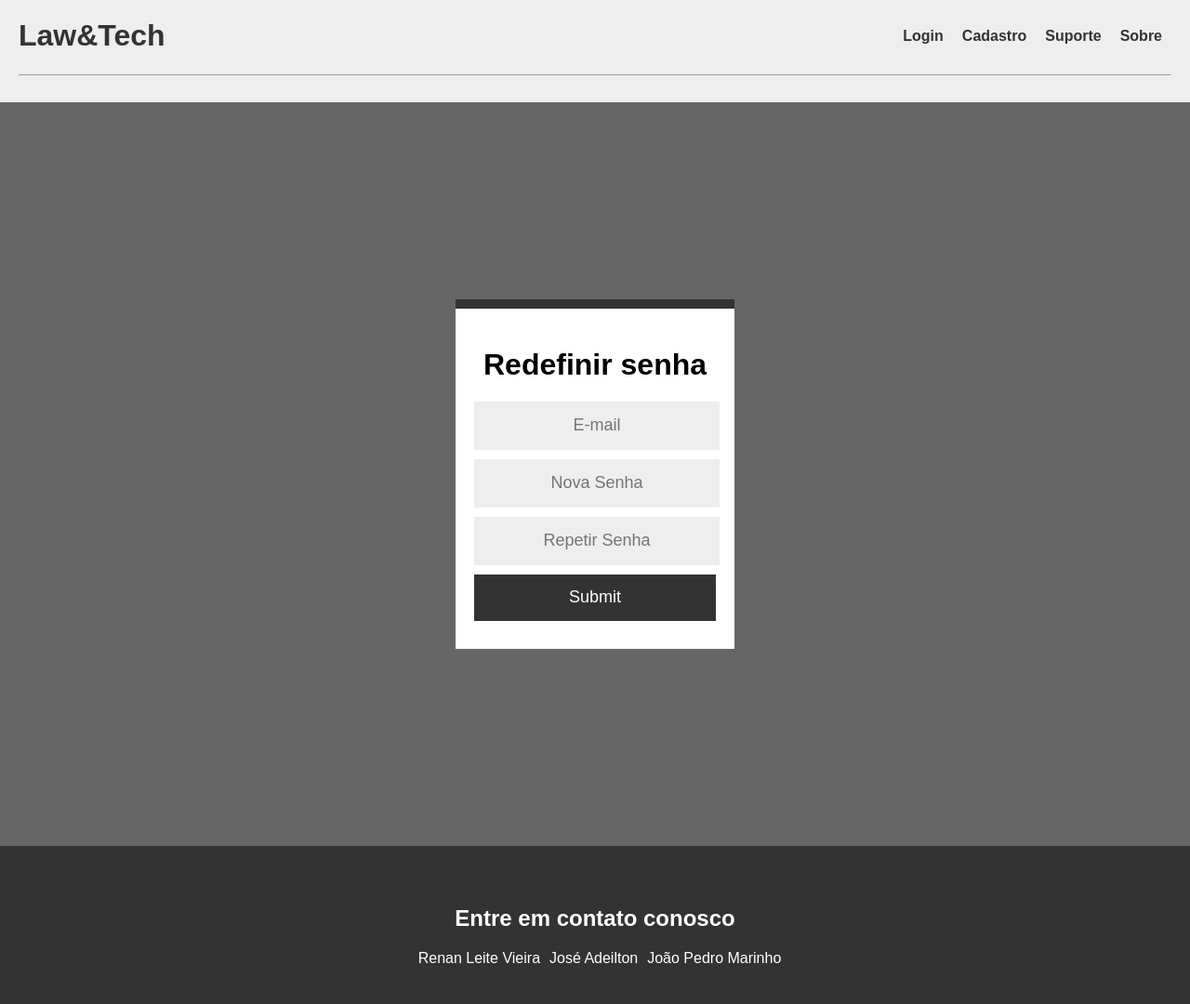
After one commit to renanleitev/lawtech-backend, a Flask app: page /pages/redefinir-senha.html in a window 1280 px wide. The commit adds this page. Shown: the whole page at 93% size. Run offline with Flask 3, Linux system fonts and the light colour scheme.

Commit message:
add: pagina redefinir-senha.html

```diff
--- a/server.py
+++ b/server.py
@@ -16,18 +16,15 @@ def index():
 
 @app.route('/pages/login.html')
 def login():
-  # Obtendo as variáveis globais
-  global port
-  global usuarioId
-  # Porta padrão do flask
-  port = 5000
-  # Definindo a variável global usuarioId
-  usuarioId = 0
   return render_template('pages/login.html')
 
 @app.route('/pages/cadastro.html')
 def cadastro():
   return render_template('pages/cadastro.html')
+
+@app.route('/pages/redefinir-senha.html')
+def redefinir_senha():
+  return render_template('pages/redefinir-senha.html')
 
 @app.route('/pages/sobre.html')
 def sobre():
--- a/templates/pages/login.html
+++ b/templates/pages/login.html
@@ -28,6 +28,7 @@
                 <input type="password" name="password" placeholder="Senha" class="form-input" id="password" required>
                 <input type="submit" name="Entrar" class="form-btn" onclick="login()">
                 Não é cadastrado? <a href="cadastro.html">Crie uma conta</a>
+                Esqueceu a senha? <a href="redefinir-senha.html">Redefinir senha</a>
             </form>
         </div>
     </div>
--- /dev/null
+++ b/templates/pages/redefinir-senha.html
@@ -0,0 +1,79 @@
+<!DOCTYPE html>
+<html lang="en">
+<head>
+    <meta charset="UTF-8">
+    <meta http-equiv="X-UA-Compatible" content="IE=edge">
+    <meta name="viewport" content="width=device-width, initial-scale=1.0">
+    <title>Law&Tech | Redefinir Senha</title>
+    <link rel="stylesheet" href="{{ url_for('static', filename='css/login-cadastro.css') }}">
+</head>
+<body>
+    <header>
+        <h1><a href="/" class="link">Law&Tech</a></h1>
+        <nav>
+          <ul>
+            <li><a href="login.html">Login</a></li>
+            <li><a href="cadastro.html">Cadastro</a></li>
+            <li><a href="suporte.html">Suporte</a></li>
+            <li><a href="sobre.html">Sobre</a></li>
+          </ul>
+        </nav>
+        <hr>
+    </header>
+    <div class="container">
+        <div class="form-box">
+            <form action="" method="post">
+                <h1>Redefinir senha</h1>
+                <input type="email" name="email" placeholder="E-mail" class="form-input" id="email" required>
+                <input type="password" name="password" placeholder="Nova Senha" class="form-input" id="password" required>
+                <input type="password" name="password" placeholder="Repetir Senha" class="form-input" id="repeat-password" required>
+                <input type="submit" name="Cadastrar" class="form-btn" onclick="redefinirSenha()">
+            </form>
+        </div>
+    </div>
+    <footer>
+        <h3>Entre em contato conosco</h3>
+        <ul>
+          <li><a href="https://github.com/renanleitev">Renan Leite Vieira</a></li>
+          <li><a href="https://github.com/i1iadeilton">José Adeilton</a></li>
+          <li><a href="https://github.com/marinhojp">João Pedro Marinho</a></li>
+        </ul>
+    </footer>
+</body>
+<script>
+    async function redefinirSenha() {
+        // Previnindo que o formulário seja enviado
+        event.preventDefault();
+        // Obtendo o nome, email e senha digitadas pelo usuário
+        const usuarioEmail = document.querySelector("#email").value;
+        const usuarioSenha = document.querySelector("#password").value;
+        const usuarioRepetirSenha = document.querySelector("#repeat-password").value;
+        // Verificando se a senha é válida
+        if (usuarioSenha === usuarioRepetirSenha) {
+            // Fazendo uma requisição para obter todos os usuários
+            fetch("http://localhost:3000/users", {method: "GET"})
+            .then(resposta => resposta.json())
+            .then(usuarios => {
+                usuarios.map(usuario => {
+                    if ((usuario.password === usuarioSenha) || (usuario.password === usuarioRepetirSenha)) {
+                        window.alert('A senha nova não pode ser igual a senha antiga.');
+                    } else if ((usuario.email === usuarioEmail)){
+                        // Enviando os dados do usuário para o banco de dados
+                        fetch(`http://localhost:3000/users/${usuario.id}`,
+                        {
+                            method: "PUT",
+                            body: JSON.stringify({...usuario, password: usuarioSenha}),
+                            headers: {"Content-type": "application/json; charset=UTF-8"}
+                        });
+                        window.alert('Senha alterada com sucesso. Faça o login novamente.');
+                        // Redirecionando para a página de login
+                        window.location.href = '/pages/login.html';
+                    };
+                })
+            })
+        } else {
+            window.alert('As senhas precisam ser iguais.');
+        }
+    }
+</script>
+</html>
```
Also changed, not shown: README.md.
